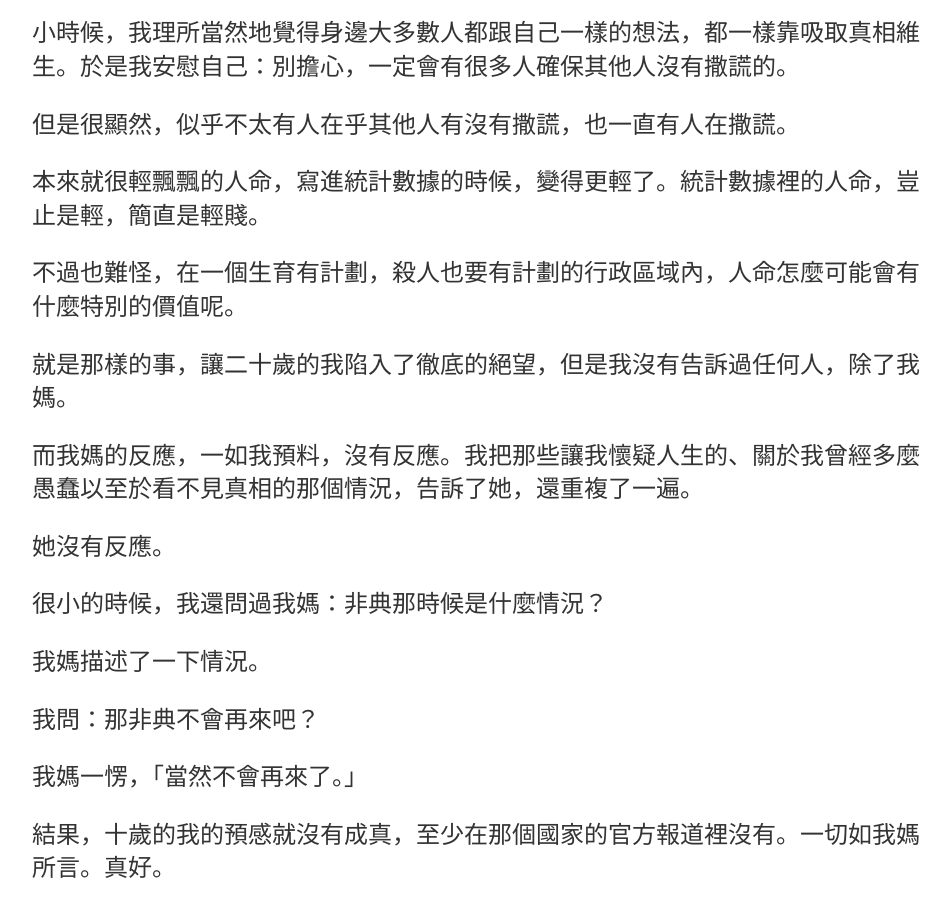
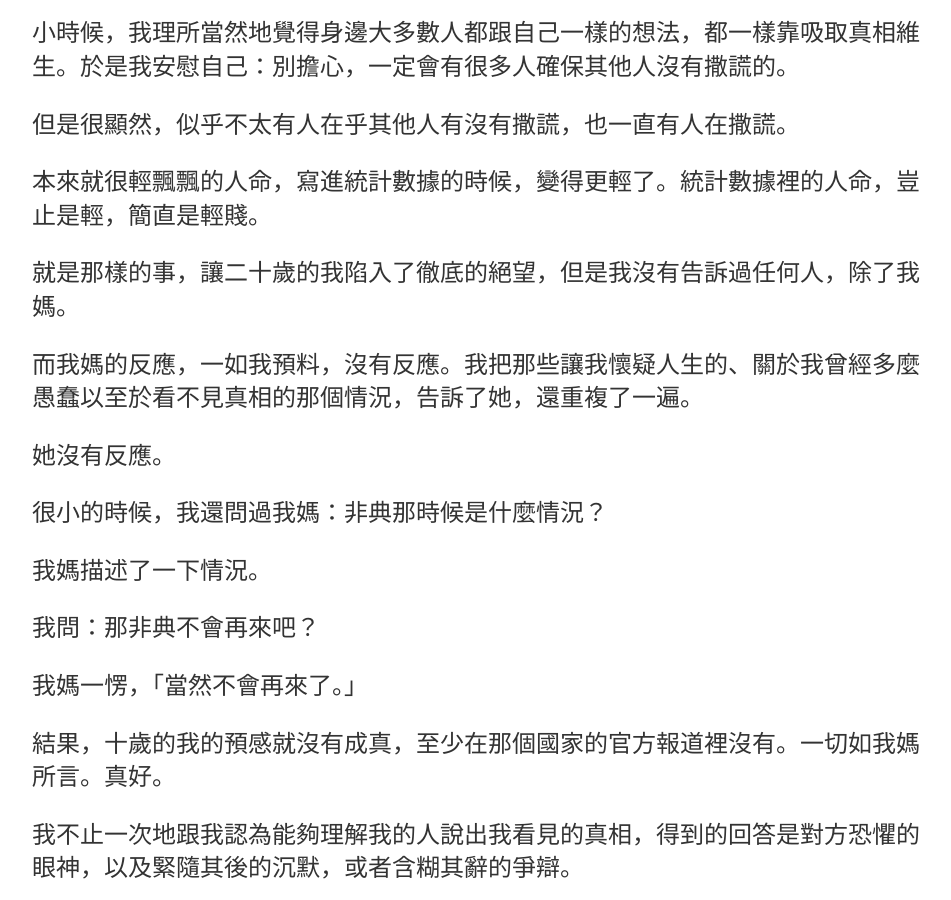
Before and after one commit to Ekove/ekove.github.io, a Jekyll site: the page built from _posts/2020-6-30-TRUTH.md, in a window 1280 px wide and 900 px high, scrolled down 1390 px. Shown: the whole window, without its empty margins (160-1111 px from the left). Built offline with Jekyll 4.4.1, drawn with Linux system fonts in a browser that asks for light colours.

Commit message:
Update 2020-6-30-TRUTH.md

```diff
--- a/_posts/2020-6-30-TRUTH.md
+++ b/_posts/2020-6-30-TRUTH.md
@@ -34,8 +34,6 @@ date: 2020-06-30
 
 本來就很輕飄飄的人命，寫進統計數據的時候，變得更輕了。統計數據裡的人命，豈止是輕，簡直是輕賤。
 
-不過也難怪，在一個生育有計劃，殺人也要有計劃的行政區域內，人命怎麼可能會有什麼特別的價值呢。
-
 就是那樣的事，讓二十歲的我陷入了徹底的絕望，但是我沒有告訴過任何人，除了我媽。
 
 而我媽的反應，一如我預料，沒有反應。我把那些讓我懷疑人生的、關於我曾經多麼愚蠢以至於看不見真相的那個情況，告訴了她，還重複了一遍。
```
